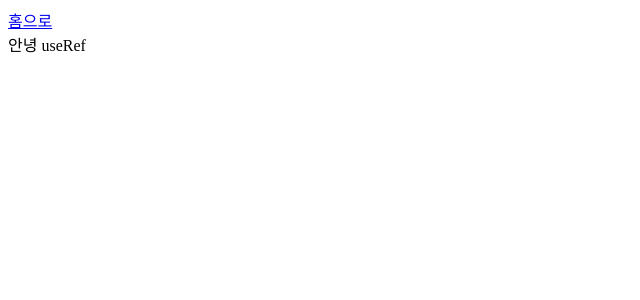
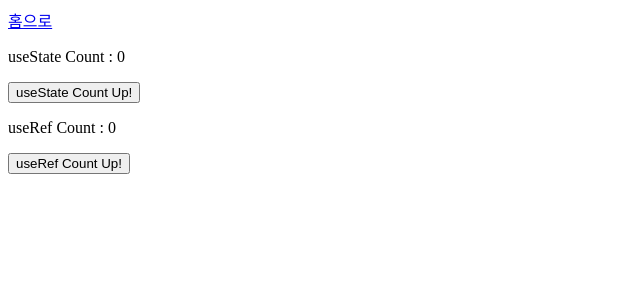
Before and after one commit to hovelopin/react-lecture-docs, a React (Create React App) app: page /useRef in a window 1280 px wide. Shown: the top 300 px of the page, without its empty margins (0-640 px from the left). Built offline with nearby package versions, Linux system fonts and the light colour scheme.

Commit message:
feat : useRef 관련 내용

```diff
--- a/src/pages/useRef.tsx
+++ b/src/pages/useRef.tsx
@@ -1,3 +1,27 @@
+import { useRef, useState } from "react"
+
 export default function UseRef(){
-  return <div>안녕 useRef</div>
+  const [count , setCount] = useState(0);
+  const countRef = useRef(0);
+
+  const countUp = () => {
+    setCount(count + 1);
+  }
+
+  console.log('여기가 useState 값입니다.' , count);
+
+  const countUpWithRef = () => {
+    countRef.current = countRef.current + 1;
+    console.log('여기가 useRef current 값입니다.' , countRef.current);
+  }
+
+  return (
+    <>
+      <p>useState Count : {count}</p>
+      <button onClick ={countUp}>useState Count Up!</button>
+
+      <p>useRef Count : {countRef.current}</p>
+      <button onClick ={countUpWithRef}>useRef Count Up!</button>
+    </>
+  )
 }
```
Also changed, not shown: src/components/useRef/UseRefWithDom.tsx (added, +18 -0 lines).
